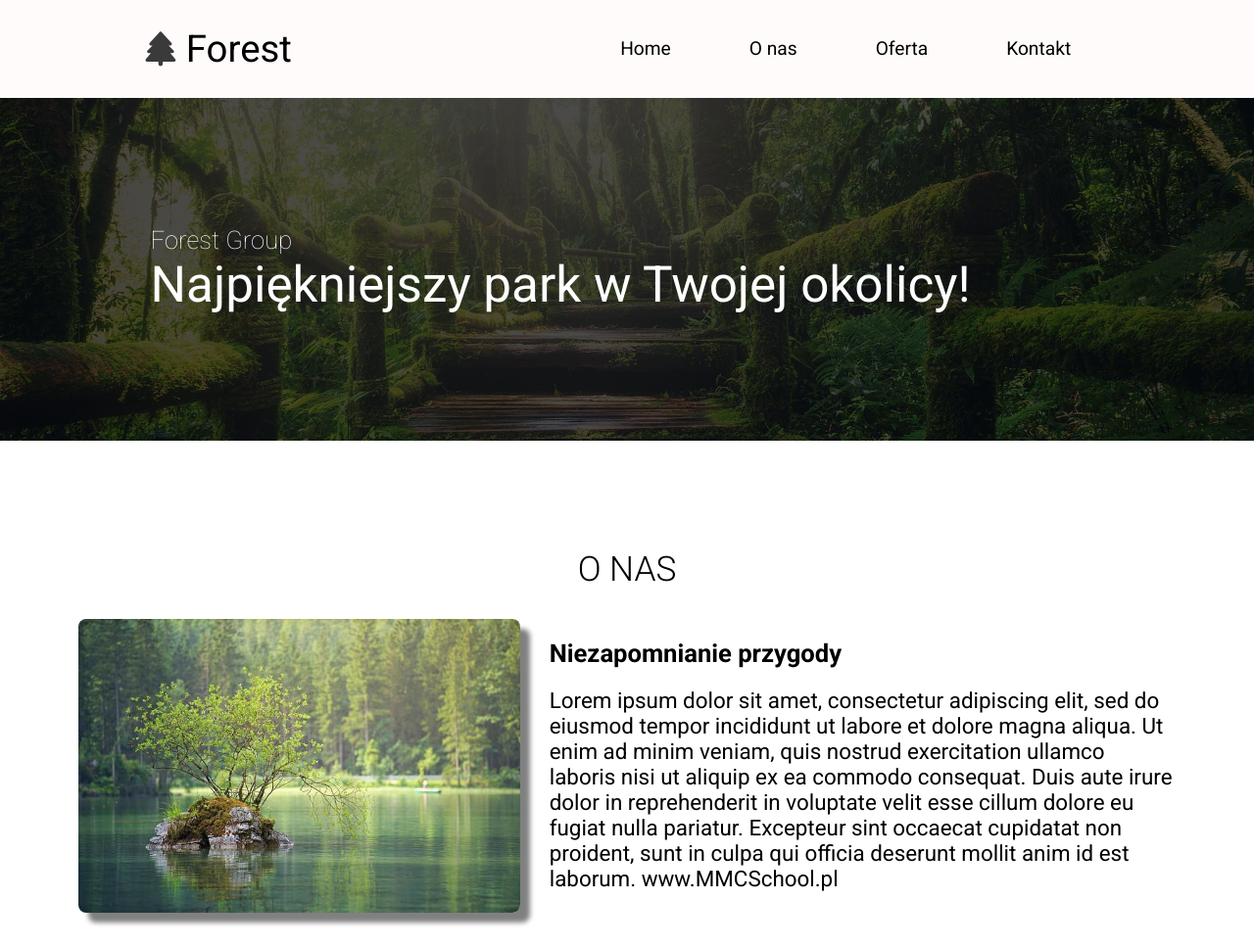
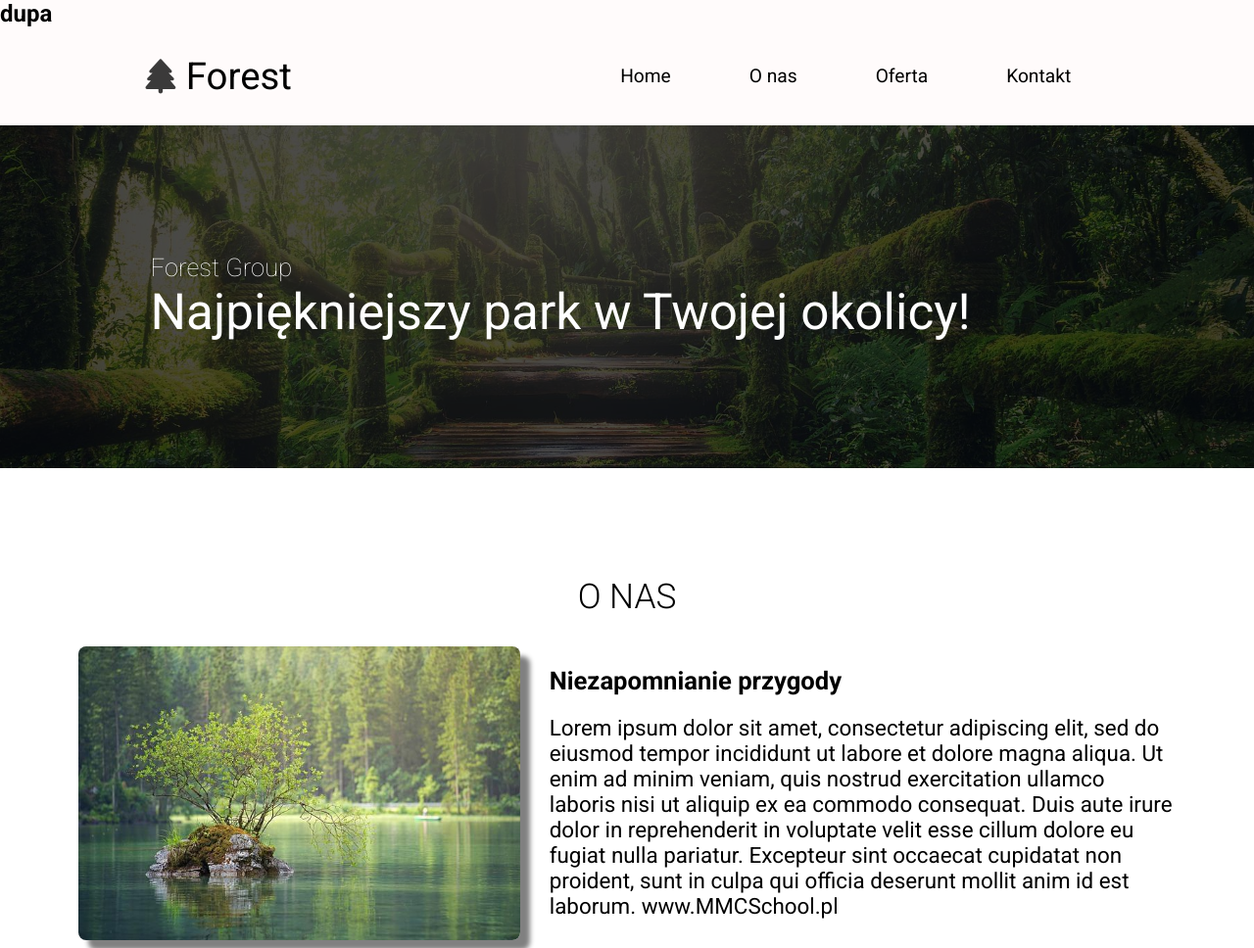
Before and after one commit to averial11/ForestPage, a website: page index.html in a window 1280 px wide. Shown: the top 968 px of the page at 98% size. Drawn offline with Linux system fonts and the light colour scheme.

Commit message:
modified index

```diff
--- a/index.html
+++ b/index.html
@@ -16,7 +16,7 @@
 <body>
     <div id="container">
         <nav class="navbar">
-
+<h2>dupa</h2>
 
     <div class="navbar__nav">
 
```
